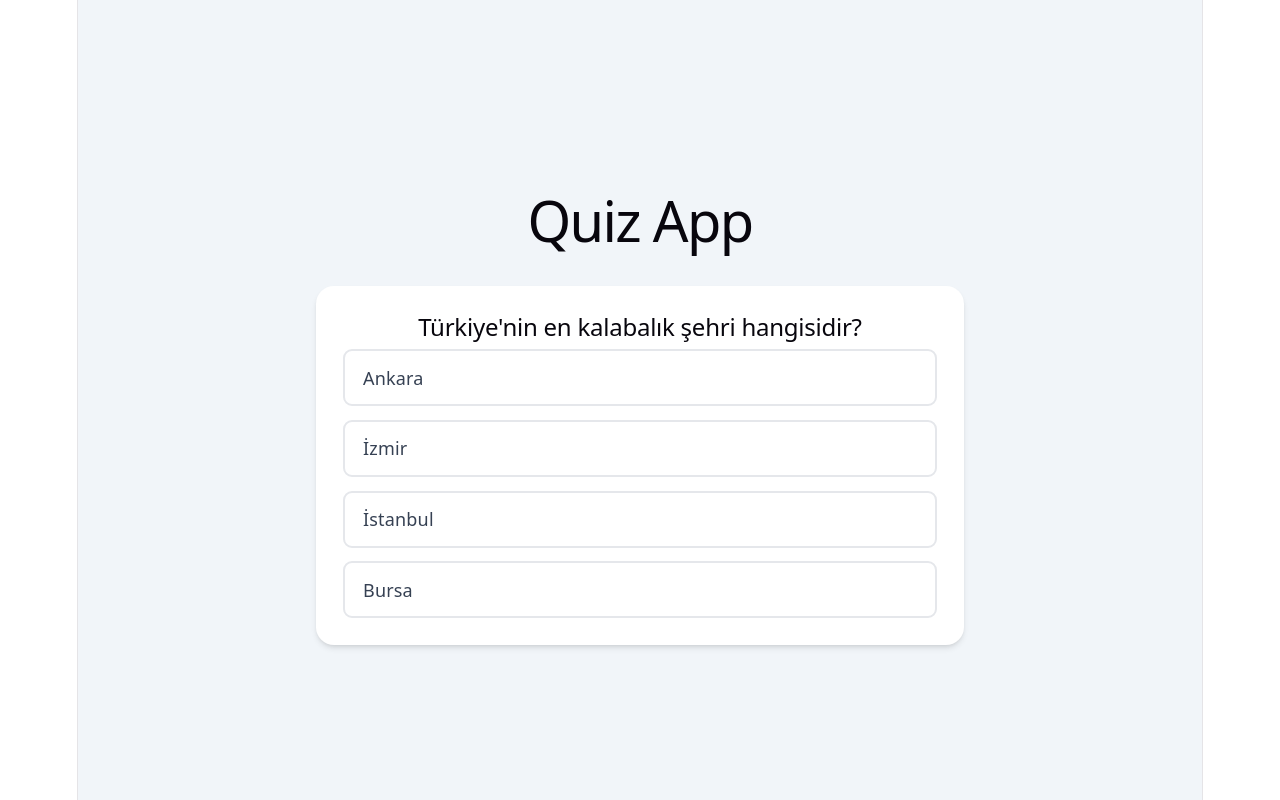
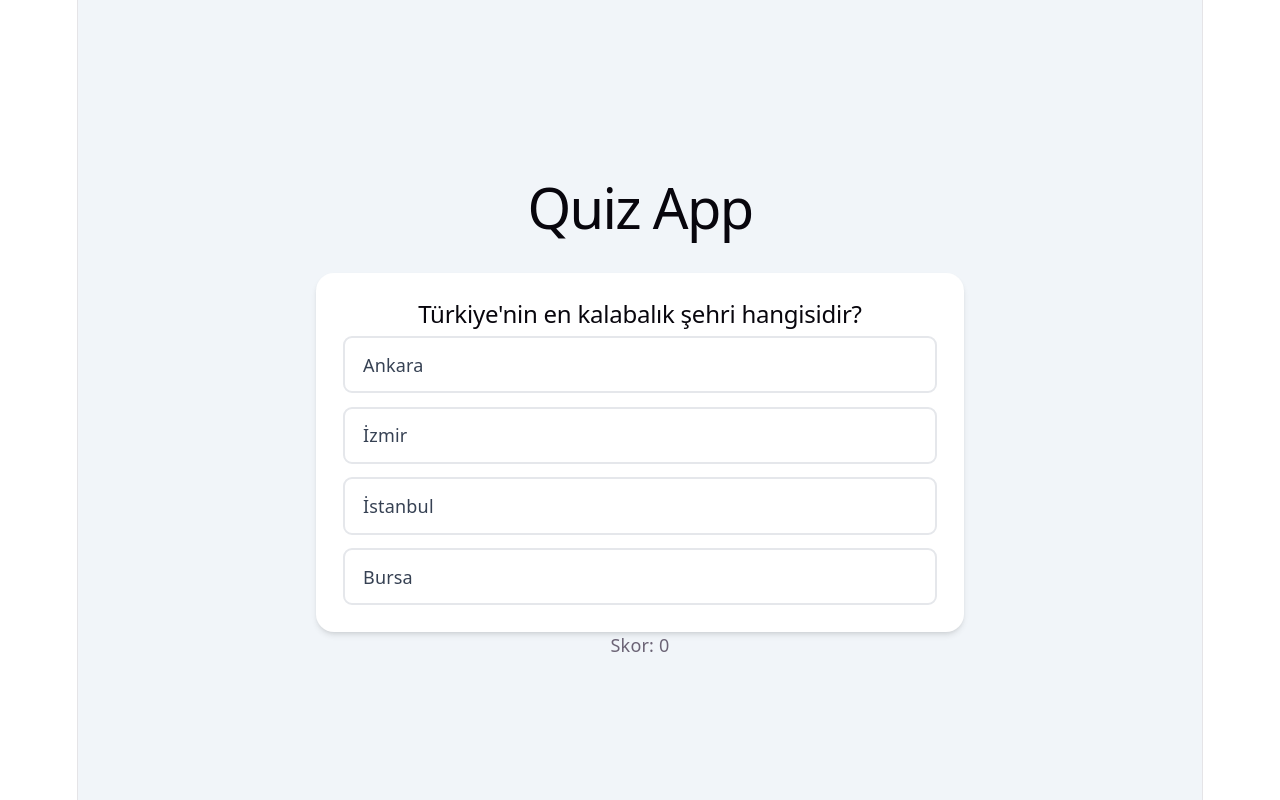
Before and after one commit to EniseAslan/Quiz-App, a React (Vite) app: page / in a window 1280 px wide. Built offline with nearby package versions, Linux system fonts and the light colour scheme.

Commit message:
feat: increase score on correct answer

```diff
--- a/src/App.jsx
+++ b/src/App.jsx
@@ -7,8 +7,14 @@ function App() {
 
   const [currentIndex,setCurrentIndex]=useState(0);
   const current=questions[currentIndex];
+  const [score,setScore]=useState(0);
+
 
   const handleAnswer = (option) => {
+
+    if(option ===current.answer){
+      setScore((p)=>p+1)
+    }
 
     if(currentIndex+1<questions.length){
       setCurrentIndex((s)=>s+1)
@@ -17,11 +23,14 @@ function App() {
 };
 
 
+
+
   return (
     <>
      <div className="min-h-screen bg-slate-100 flex flex-col items-center justify-center p-4">
       <h1 className="text-3xl font-bold text-gray-800 mb-8">Quiz App</h1>
       <QuestionCard question={current} onAnswer={handleAnswer} />
+      <p>Skor: {score}</p>
     </div>
     </>
   )
```
